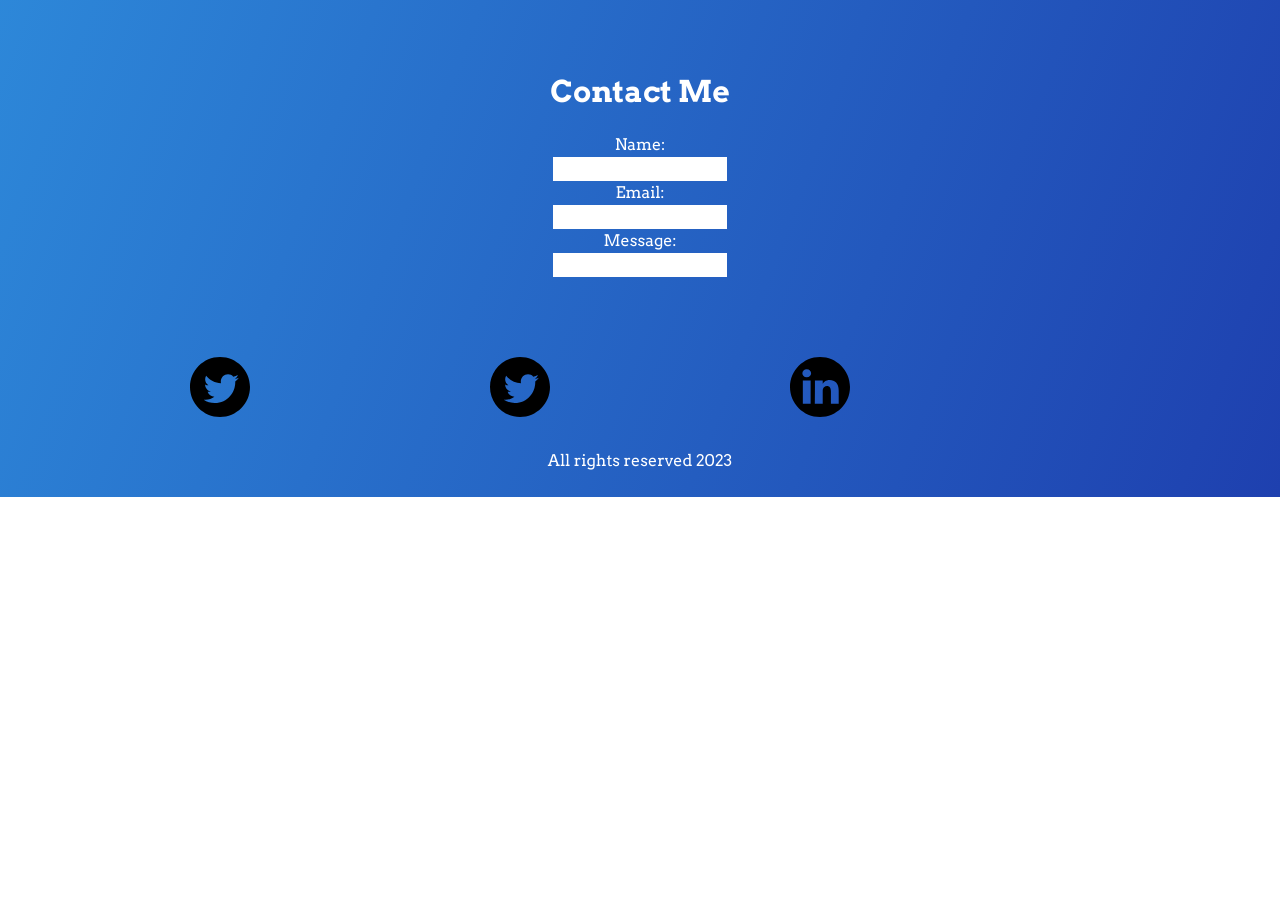
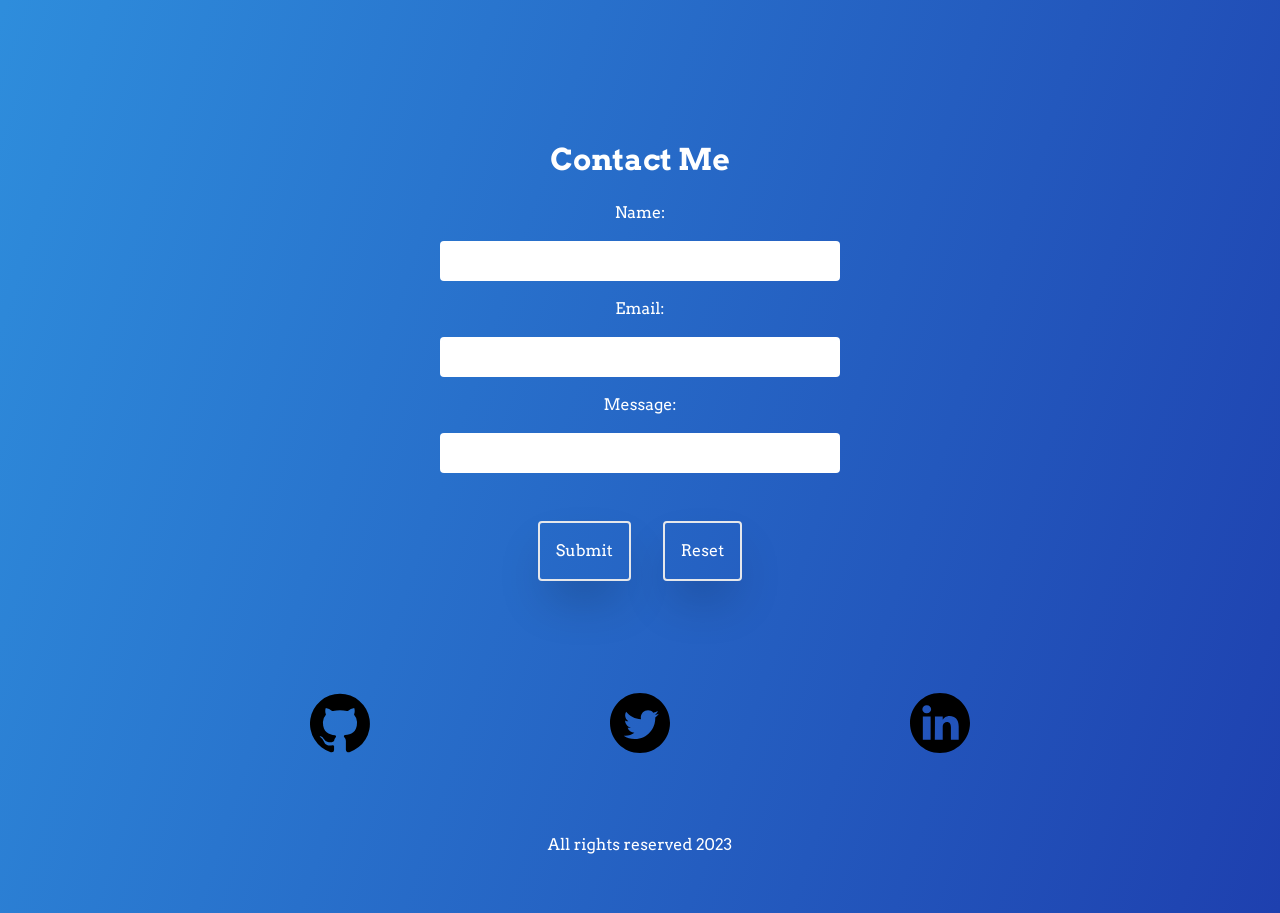
Before and after one commit to CarlosCastanedaDev/Portfolio-Site, a website: page index.html in a window 1280 px wide. Shown: the part 2960-3873 px from the top of the page. Before the commit the page ends 3457 px from the top, so only its background shows below. Drawn offline with nearby package versions, Linux system fonts and the light colour scheme.

Commit message:
clean up form

```diff
--- a/index.html
+++ b/index.html
@@ -108,7 +108,7 @@
         </ul>
       </div>
     </nav> -->
-    <div class="space-y-40">
+    <div class="space-y-40 mt-20">
       <!-- Main Section - About Me -->
       <div
         class="flex flex-col items-center justify-center mx-8 space-y-6"
@@ -249,51 +249,69 @@
             Contact Me
           </h2>
         </div>
-        <div>
-          <form action="" class="flex flex-col items-center">
+        <div class="w-4/5">
+          <form action="" class="flex flex-col items-center space-y-4">
             <label for="Name" class="text-white">Name:</label>
-            <input type="text" />
+            <input
+              type="text"
+              class="rounded w-3/4 md:w-[400px] text-white py-2" />
             <label for="Email" class="text-white">Email:</label>
-            <input type="text" />
+            <input
+              type="text"
+              class="rounded w-3/4 md:w-[400px] text-white py-2" />
             <label for="Message" class="text-white">Message:</label>
-            <input type="text" name="" id="" />
+            <input
+              type="text"
+              name=""
+              id=""
+              class="rounded w-3/4 md:w-[400px] text-white py-2" />
+            <div class="flex flex-row space-x-8 pt-8">
+              <input
+                type="submit"
+                class="border-2 rounded p-4 text-white hover:bg-white hover:text-black transition duration-300 shadow-2xl" />
+              <input
+                type="reset"
+                class="border-2 rounded p-4 text-white hover:bg-white hover:text-black transition duration-300 shadow-2xl" />
+            </div>
           </form>
         </div>
       </div>
     </div>
 
     <!-- Footer -->
-    <footer class="flex flex-col items-center">
-      <div class="flex justify-between mt-20">
-        <ul class="flex flex-row justify-center items-center">
-          <li class="">
-            <a href="#"
+    <footer class="flex flex-col p-8">
+      <div class="flex justify-center mt-20 mb-12">
+        <a
+          href="http://www.github.com/CarlosCastanedaDev"
+          target="_blank"
+          class="inline-block">
+          <img src="assets/logos/gh.svg" class="mx-auto w-1/2 md:w-1/5"
+        /></a>
+
+        <a
+          href="http://www.twitter.com/NeminDev"
+          target="_blank"
+          class="inline-block"
           ><img
             src="assets/logos/twitter.svg"
             alt=""
-                class="w-1/4 md:w-1/5"
+            class="mx-auto w-1/2 md:w-1/5"
         /></a>
-          </li>
-          <li class="">
-            <a href="#"
+
+        <a
+          href="https://www.linkedin.com/in/carloscastanedadev/"
+          target="_blank"
+          class="inline-block"
           ><img
-                src="assets/logos/twitter.svg"
+            src="assets/logos/linked.svg"
             alt=""
-                class="w-1/4 md:w-1/5"
+            class="mx-auto w-1/2 md:w-1/5"
         /></a>
-          </li>
-          <li class="">
-            <a href="#"
-              ><img
-                src="assets/logos/linkedin.svg"
-                alt=""
-                class="w-1/4 md:w-1/5"
-            /></a>
-          </li>
-        </ul>
       </div>
       <div>
-        <h3 class="text-white m-6 mt-8">All rights reserved 2023</h3>
+        <h3 class="text-white m-6 mt-8 text-center">
+          All rights reserved 2023
+        </h3>
       </div>
     </footer>
   </body>
```
Also changed, not shown: assets/logos/gh.svg (added), assets/logos/github.svg (deleted), assets/logos/linked.svg (added), 2 other files. Lines whose indentation alone changed are shown as unchanged.
